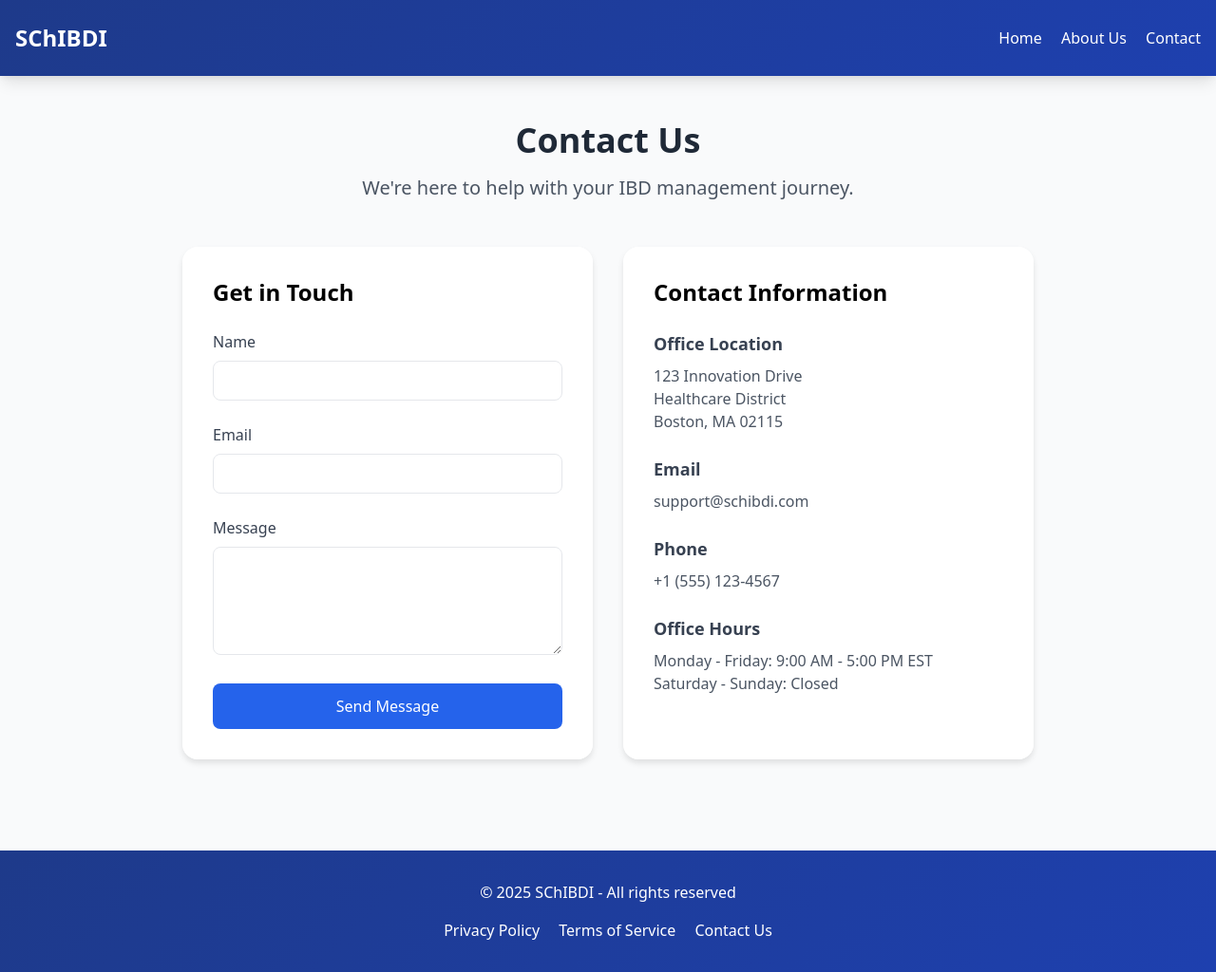
After one commit to YoussefWindy/SChIBDI, a Flask app: template backend/templates/contact.html in a window 1280 px wide. The commit adds this page. Shown: the whole page at 95% size. Run offline with Flask 2, Linux system fonts and the light colour scheme; the template is opened without the code that fills it, so the values that code supplies are empty.

Commit message:
Added an About us and contact us page. Updated Index.html for this

```diff
--- /dev/null
+++ b/backend/templates/contact.html
@@ -0,0 +1,108 @@
+<!DOCTYPE html>
+<html lang="en">
+<head>
+    <meta charset="UTF-8">
+    <meta name="viewport" content="width=device-width, initial-scale=1.0">
+    <title>Contact Us - SChIBDI</title>
+    <link href="https://cdnjs.cloudflare.com/ajax/libs/tailwindcss/2.2.19/tailwind.min.css" rel="stylesheet">
+    <style>
+        .gradient-bg {
+            background: linear-gradient(135deg, #1e3a8a 0%, #1e40af 100%);
+        }
+        .card {
+            background: rgba(255, 255, 255, 0.95);
+            backdrop-filter: blur(10px);
+            border-radius: 1rem;
+            box-shadow: 0 4px 6px rgba(0, 0, 0, 0.1);
+        }
+    </style>
+</head>
+<body class="min-h-screen bg-gray-50">
+    <header class="gradient-bg text-white py-6 px-4 shadow-lg">
+        <div class="container mx-auto">
+            <nav class="flex justify-between items-center">
+                <h1 class="text-2xl font-bold">SChIBDI</h1>
+                <div class="space-x-4">
+                    <a href="/" class="hover:text-blue-200">Home</a>
+                    <a href="/about-us" class="hover:text-blue-200">About Us</a>
+                    <a href="/contact" class="hover:text-blue-200">Contact</a>
+                </div>
+            </nav>
+        </div>
+    </header>
+
+    <main class="container mx-auto px-4 py-12">
+        <div class="max-w-4xl mx-auto">
+            <div class="text-center mb-12">
+                <h2 class="text-4xl font-bold text-gray-800 mb-4">Contact Us</h2>
+                <p class="text-xl text-gray-600">We're here to help with your IBD management journey.</p>
+            </div>
+
+            <div class="grid md:grid-cols-2 gap-8">
+                <div class="card p-8">
+                    <h3 class="text-2xl font-semibold mb-6">Get in Touch</h3>
+                    <form class="space-y-6">
+                        <div>
+                            <label for="name" class="block text-gray-700 mb-2">Name</label>
+                            <input type="text" id="name" class="w-full px-4 py-2 border rounded-lg focus:ring-2 focus:ring-blue-500 focus:border-transparent" required>
+                        </div>
+                        <div>
+                            <label for="email" class="block text-gray-700 mb-2">Email</label>
+                            <input type="email" id="email" class="w-full px-4 py-2 border rounded-lg focus:ring-2 focus:ring-blue-500 focus:border-transparent" required>
+                        </div>
+                        <div>
+                            <label for="message" class="block text-gray-700 mb-2">Message</label>
+                            <textarea id="message" rows="4" class="w-full px-4 py-2 border rounded-lg focus:ring-2 focus:ring-blue-500 focus:border-transparent" required></textarea>
+                        </div>
+                        <button type="submit" class="w-full px-6 py-3 bg-blue-600 text-white rounded-lg hover:bg-blue-700 transition-colors duration-200">
+                            Send Message
+                        </button>
+                    </form>
+                </div>
+
+                <div class="card p-8">
+                    <h3 class="text-2xl font-semibold mb-6">Contact Information</h3>
+                    <div class="space-y-6">
+                        <div>
+                            <h4 class="text-lg font-semibold text-gray-700 mb-2">Office Location</h4>
+                            <p class="text-gray-600">
+                                123 Innovation Drive<br>
+                                Healthcare District<br>
+                                Boston, MA 02115
+                            </p>
+                        </div>
+                        <div>
+                            <h4 class="text-lg font-semibold text-gray-700 mb-2">Email</h4>
+                            <p class="text-gray-600">support@schibdi.com</p>
+                        </div>
+                        <div>
+                            <h4 class="text-lg font-semibold text-gray-700 mb-2">Phone</h4>
+                            <p class="text-gray-600">+1 (555) 123-4567</p>
+                        </div>
+                        <div>
+                            <h4 class="text-lg font-semibold text-gray-700 mb-2">Office Hours</h4>
+                            <p class="text-gray-600">
+                                Monday - Friday: 9:00 AM - 5:00 PM EST<br>
+                                Saturday - Sunday: Closed
+                            </p>
+                        </div>
+                    </div>
+                </div>
+            </div>
+        </div>
+    </main>
+
+    <footer class="gradient-bg text-white py-8 mt-12">
+        <div class="container mx-auto px-4">
+            <div class="text-center">
+                <p>&copy; 2025 SChIBDI - All rights reserved</p>
+                <div class="mt-4">
+                    <a href="/privacy-policy" class="hover:text-blue-200 mx-2">Privacy Policy</a>
+                    <a href="/terms-of-service" class="hover:text-blue-200 mx-2">Terms of Service</a>
+                    <a href="/contact" class="hover:text-blue-200 mx-2">Contact Us</a>
+                </div>
+            </div>
+        </div>
+    </footer>
+</body>
+</html>
--- a/backend/templates/index.html
+++ b/backend/templates/index.html
@@ -30,8 +30,8 @@
                 <h1 class="text-2xl font-bold">SChIBDI</h1>
                 <div class="space-x-4">
                     <a href="#" class="hover:text-blue-200">Home</a>
-                    <a href="#" class="hover:text-blue-200">About</a>
-                    <a href="#" class="hover:text-blue-200">Contact</a>
+                    <a href="/about-us" class="hover:text-blue-200">About</a>
+                    <a href="/contact" class="hover:text-blue-200">Contact</a>
                 </div>
             </nav>
         </div>
```
Also changed, not shown: backend/templates/about-us.html (added, +68 -0 lines).
